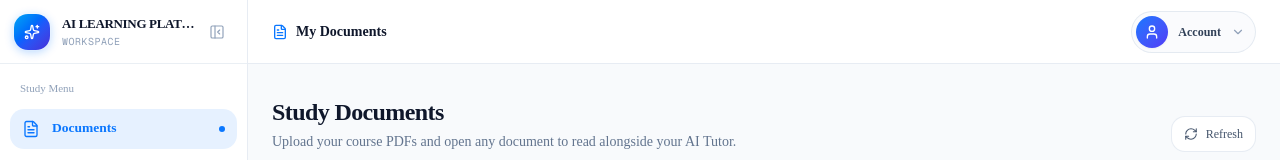
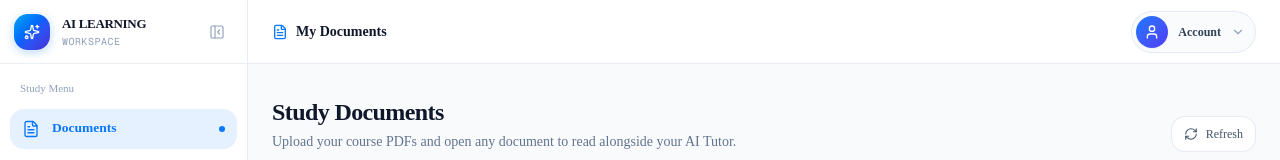
Before and after one commit to LongNguyen2910/ai-learning-platform, a Next.js app in the folder apps/web/: page /dashboard in a window 1280 px wide. Shown: the top 160 px of the page. Built offline with nearby package versions, Linux system fonts and the light colour scheme; no server answers.

Commit message:
fix: Qol updates

```diff
--- a/apps/web/src/components/dashboard/app-sidebar.tsx
+++ b/apps/web/src/components/dashboard/app-sidebar.tsx
@@ -93,7 +93,7 @@ export function AppSidebar({
           {!collapsed && (
             <div className="min-w-0">
               <span className="block text-[13px] font-bold tracking-tight text-slate-900 dark:text-white truncate">
-                AI LEARNING PLATFORM
+                AI LEARNING
               </span>
               <span className="block text-[10px] font-mono uppercase tracking-wider text-slate-400 dark:text-slate-500 truncate">
                 Workspace
```
